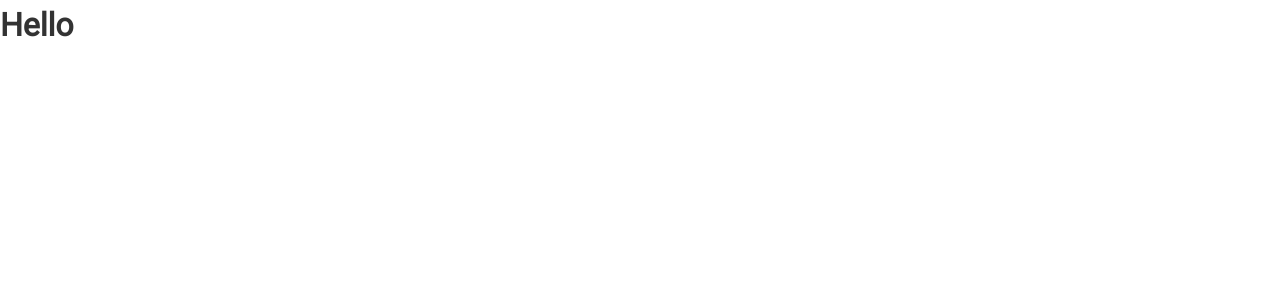
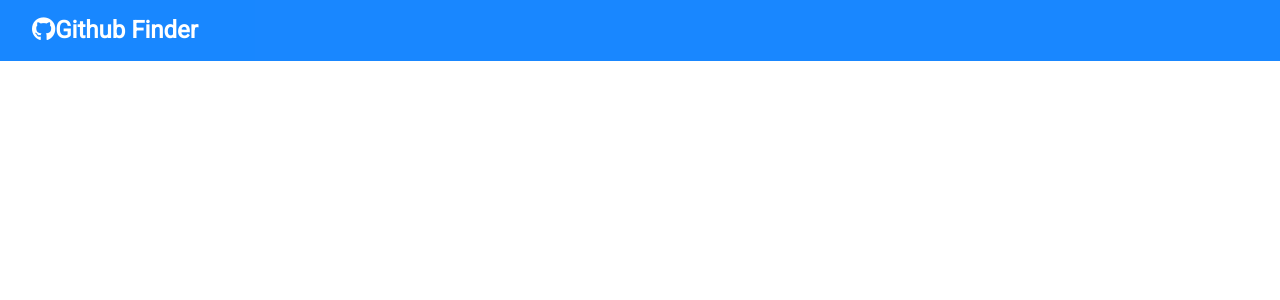
Before and after one commit to alexleybourne/Github-Finder, a React (Create React App) app: page / in a window 1280 px wide. Shown: the top 300 px of the page. Built offline with nearby package versions, Linux system fonts and the light colour scheme.

Commit message:
Nav Added

```diff
--- a/public/index.html
+++ b/public/index.html
@@ -11,6 +11,10 @@
     />
     <link rel="apple-touch-icon" href="%PUBLIC_URL%/logo192.png" />
     <link rel="manifest" href="%PUBLIC_URL%/manifest.json" />
+
+    <!-- Font Awesome -->
+    <script src="https://kit.fontawesome.com/094a4fbd41.js" crossorigin="anonymous"></script>
+
     <title>Github Finder</title>
   </head>
   <body>
--- a/src/App.css
+++ b/src/App.css
@@ -2,7 +2,7 @@
 
 /* Global Styles */
 :root {
-  --primary-color: #dc3545;
+  --primary-color: #007bff;
   --dark-color: #333333;
   --light-color: #f4f4f4;
   --danger-color: #dc3545;
--- a/src/App.js
+++ b/src/App.js
@@ -1,12 +1,15 @@
-import React from 'react';
-import './App.css';
+import React, { Component } from "react"
+import NavBar from "./components/layout/NavBar"
+import "./App.css"
 
-function App() {
-  return (
-    <div className="App">
-      <h1>Hello</h1>
-    </div>
-  );
+class App extends Component {
+  render() {
+    return (
+      <div className='App'>
+        <NavBar />
+      </div>
+    )
+  }
 }
 
-export default App;
+export default App
--- /dev/null
+++ b/src/components/layout/NavBar.js
@@ -0,0 +1,27 @@
+import React, { Component } from "react"
+import PropTypes from 'prop-types'
+
+export class NavBar extends Component {
+  static defaultProps = {
+    title: 'Github Finder',
+    icon: 'fab fa-github'
+  }
+
+  static propTypes = {
+    title: PropTypes.string.isRequired,
+    icon: PropTypes.string.isRequired
+  }
+
+  render() {
+    return (
+      <nav className='navbar bg-primary'>
+        <h1>
+          <i className={this.props.icon}></i>
+          {this.props.title}
+        </h1>
+      </nav>
+    )
+  }
+}
+
+export default NavBar
```
